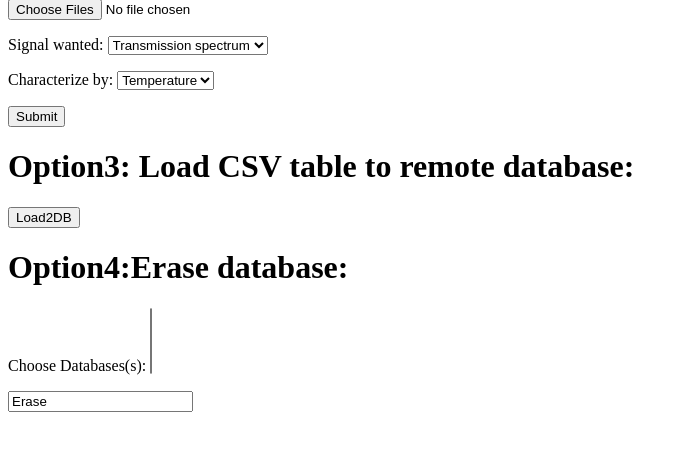
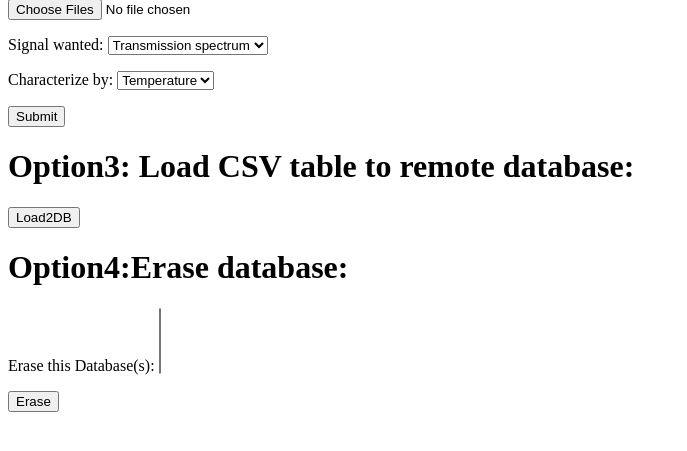
Before and after one commit to ErikaSilvaAlvarado/TxApiRest, a Flask app: page / in a window 1280 px wide. Shown: the part 299-750 px from the top of the page, without its empty margins (0-687 px from the left). Run offline with Flask 2, Linux system fonts and the light colour scheme.

Commit message:
coregi error de boton submit para erase dabatabase

```diff
--- a/templates/index.html
+++ b/templates/index.html
@@ -56,7 +56,7 @@
 
  <p><h1> Option4:Erase database:</h1></p>
     <form name="form_erase" action="/erase_table" method="POST" >
-    <label for="erase_db">Choose Databases(s):</label>
+    <label for="erase_db">Erase this Database(s):</label>
             <select name='erase_db' id="erase_db" multiple >
             </select>
                 <script>
@@ -71,7 +71,7 @@
                     }
                 </script>
         <br>
-        <p><input type="erase" value="Erase"></p>
+        <p><input type="submit" value="Erase"></p>
      </form>
 
  </body>
```
